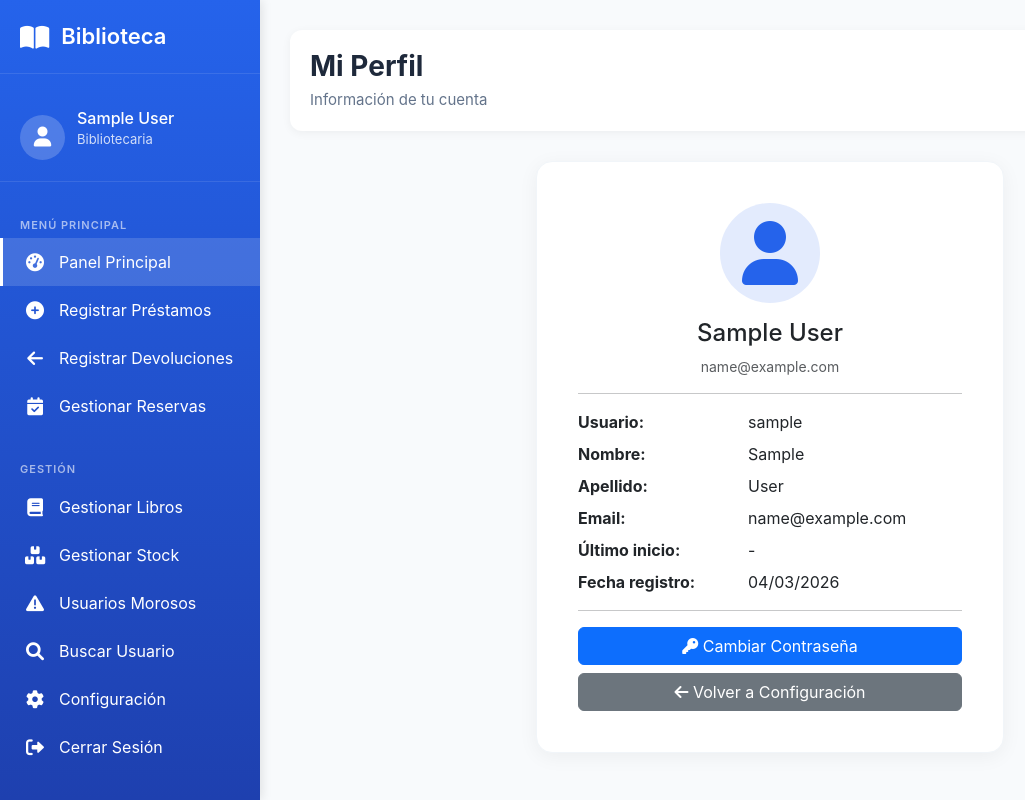
After one commit to AnaVi05/biblioteca-sistema, a Django app: page /perfil/ in a window 1280 px wide. The commit adds this page. Shown: the whole page, without its empty margins (0-1025 px from the left). Run offline with Django 5.2, Linux system fonts and the light colour scheme; the visitor is signed in with stand-in values (Sample User, id 1); data that the repository does not hold is empty.

Commit message:
feat: agrega configuracion, perfil, cambio de contraseña y busqueda de usuarios en panel bibliotecario

```diff
--- a/Biblioteca/urls.py
+++ b/Biblioteca/urls.py
@@ -7,6 +7,7 @@ from django.shortcuts import redirect, render
 from usuario import views
 from django.conf import settings
 from django.conf.urls.static import static
+from prestamo.views import mi_perfil, configuracion_panel
 
 # Vista de redirección según rol
 def redirigir_inicio(request):
@@ -26,6 +27,20 @@ urlpatterns = [
     path('logout/', cerrar_sesion, name='logout'),
     path('', redirigir_inicio, name='home'),
     path('registro/', views.registrar_usuario, name='registro'),
+
+    # Cambio de contraseña
+    path('cambiar-contrasena/', auth_views.PasswordChangeView.as_view(
+        template_name='registration/password_change.html',
+        success_url='/cambiar-contrasena/hecho/'
+    ), name='password_change'),
+    path('cambiar-contrasena/hecho/', auth_views.PasswordChangeDoneView.as_view(
+        template_name='registration/password_change_done.html'
+    ), name='password_change_done'),
+
+    # Perfil y configuración
+    path('perfil/', mi_perfil, name='mi_perfil'),
+    path('configuracion/', configuracion_panel, name='configuracion_panel'),
+
     path('catalogo/', include('catalogo.urls')),
     path('', include('prestamo.urls')),
 ]
--- a/prestamo/urls.py
+++ b/prestamo/urls.py
@@ -24,4 +24,7 @@ urlpatterns = [
     path('bibliotecario/reservas/', views.gestionar_reservas, name='gestionar_reservas'),
     path('bibliotecario/multas/', views.gestionar_multas, name='gestionar_multas'),
     path('confirmar-prestamo/<int:prestamo_id>/', views.confirmar_prestamo, name='confirmar_prestamo'),
+    path('bibliotecario/configuracion/', views.configuracion_panel, name='configuracion_panel'),
+    path('bibliotecario/perfil/', views.mi_perfil, name='mi_perfil'),
+    path('bibliotecario/buscar-usuario/', views.buscar_usuario, name='buscar_usuario'),
 ]
--- a/prestamo/views.py
+++ b/prestamo/views.py
@@ -1118,3 +1118,80 @@ def gestionar_multas(request):
     }
 
     return render(request, 'bibliotecario/morosos.html', context)
+
+@staff_member_required
+def configuracion_panel(request):
+    """Página de configuración del bibliotecario"""
+    return render(request, 'bibliotecario/configuracion.html')
+
+@staff_member_required
+def mi_perfil(request):
+    """Perfil del bibliotecario"""
+    from usuario.models import Socio
+
+    try:
+        socio = Socio.objects.get(user=request.user)
+    except Socio.DoesNotExist:
+        socio = None
+
+    context = {
+        'user': request.user,
+        'socio': socio,
+    }
+    return render(request, 'bibliotecario/perfil.html', context)
+@staff_member_required
+def buscar_usuario(request):
+    """Buscar usuarios (socios) para el bibliotecario"""
+    from usuario.models import Socio
+
+    search = request.GET.get('search', '')
+    socios = []
+    socio_seleccionado = None
+    prestamos_activos = []
+    multas_pendientes = []
+
+    if search:
+        # Buscar por cédula o nombre
+        socios = Socio.objects.filter(
+            estado_socio='activo'
+        ).select_related('user')
+
+        if search.isdigit():
+            socios = socios.filter(cedula__icontains=search)
+        else:
+            socios = socios.filter(
+                user__first_name__icontains=search
+            ) | socios.filter(
+                user__last_name__icontains=search
+            )
+        socios = socios[:10]
+
+    # Ver detalle de un socio seleccionado
+    socio_id = request.GET.get('socio_id')
+    if socio_id:
+        try:
+            socio_seleccionado = Socio.objects.select_related('user').get(id=socio_id)
+
+            # Préstamos activos del socio
+            prestamos_activos = Prestamo.objects.filter(
+                socio=socio_seleccionado,
+                estado='ACTIVO'
+            ).select_related('ejemplar__libro').order_by('-fecha_prestamo')
+
+            # Multas pendientes del socio
+            multas_pendientes = Multa.objects.filter(
+                prestamo__socio=socio_seleccionado,
+                estado='PENDIENTE'
+            ).select_related('prestamo__ejemplar__libro')
+
+        except Socio.DoesNotExist:
+            pass
+
+    context = {
+        'socios': socios,
+        'socio_seleccionado': socio_seleccionado,
+        'prestamos_activos': prestamos_activos,
+        'multas_pendientes': multas_pendientes,
+        'search': search,
+    }
+    return render(request, 'bibliotecario/buscar_usuario.html', context)
--- a/templates/base/menu_bibliotecario.html
+++ b/templates/base/menu_bibliotecario.html
@@ -552,10 +552,16 @@
                     <span>Usuarios Morosos</span>
                 </a>
             </li>
-            <li class="menu-item">
-                <a href="#">
-                    <i class="fas fa-file-alt"></i>
-                    <span>Reportes Simples</span>
+            <li class="menu-item" id="menu-buscar-usuario">
+                <a href="{% url 'buscar_usuario' %}">
+                    <i class="fas fa-search"></i>
+                    <span>Buscar Usuario</span>
+                </a>
+            </li>
+            <li class="menu-item" id="menu-configuracion">
+                <a href="{% url 'configuracion_panel' %}">
+                    <i class="fas fa-cog"></i>
+                    <span>Configuración</span>
                 </a>
             </li>
             <li class="menu-item">
@@ -595,7 +601,9 @@
             '/bibliotecario/reservas/': 'menu-reservas',
             '/bibliotecario/multas/': 'menu-morosos',
             '/catalogo/gestion/libros/': 'menu-libros',
-            '/catalogo/gestion/ejemplares/': 'menu-stock'
+            '/catalogo/gestion/ejemplares/': 'menu-stock',
+            '/bibliotecario/configuracion/': 'menu-configuracion',
+            '/bibliotecario/buscar-usuario/': 'menu-buscar-usuario'
         };
 
         for (const [path, menuId] of Object.entries(menuItems)) {
--- /dev/null
+++ b/templates/bibliotecario/perfil.html
@@ -0,0 +1,85 @@
+{% extends 'base/menu_bibliotecario.html' %}
+
+{% block main_content %}
+<div class="content-header">
+    <div class="page-title">
+        <h1>Mi Perfil</h1>
+        <p>Información de tu cuenta</p>
+    </div>
+</div>
+
+<div class="row">
+    <div class="col-md-6 mx-auto">
+        <div class="card">
+            <div class="card-body text-center">
+                <!-- Avatar -->
+                <div class="mb-3">
+                    <div class="mx-auto" style="width: 100px; height: 100px; background: #2563eb20; border-radius: 50%; display: flex; align-items: center; justify-content: center;">
+                        <i class="fas fa-user fa-4x" style="color: #2563eb;"></i>
+                    </div>
+                </div>
+
+                <!-- Nombre -->
+                <h4>{{ user.get_full_name|default:user.username }}</h4>
+                <p class="text-muted">{{ user.email }}</p>
+
+                <hr>
+
+                <!-- Datos del usuario -->
+                <div class="text-start">
+                    <div class="row mb-2">
+                        <div class="col-5 fw-bold">Usuario:</div>
+                        <div class="col-7">{{ user.username }}</div>
+                    </div>
+                    <div class="row mb-2">
+                        <div class="col-5 fw-bold">Nombre:</div>
+                        <div class="col-7">{{ user.first_name|default:"-" }}</div>
+                    </div>
+                    <div class="row mb-2">
+                        <div class="col-5 fw-bold">Apellido:</div>
+                        <div class="col-7">{{ user.last_name|default:"-" }}</div>
+                    </div>
+                    <div class="row mb-2">
+                        <div class="col-5 fw-bold">Email:</div>
+                        <div class="col-7">{{ user.email|default:"-" }}</div>
+                    </div>
+                    {% if socio %}
+                    <div class="row mb-2">
+                        <div class="col-5 fw-bold">Cédula:</div>
+                        <div class="col-7">{{ socio.cedula|default:"-" }}</div>
+                    </div>
+                    <div class="row mb-2">
+                        <div class="col-5 fw-bold">Teléfono:</div>
+                        <div class="col-7">{{ socio.telefono|default:"-" }}</div>
+                    </div>
+                    <div class="row mb-2">
+                        <div class="col-5 fw-bold">Tipo:</div>
+                        <div class="col-7">{{ socio.tipo_usuario|title|default:"-" }}</div>
+                    </div>
+                    {% endif %}
+                    <div class="row mb-2">
+                        <div class="col-5 fw-bold">Último inicio:</div>
+                        <div class="col-7">{{ user.last_login|date:"d/m/Y H:i"|default:"-" }}</div>
+                    </div>
+                    <div class="row mb-2">
+                        <div class="col-5 fw-bold">Fecha registro:</div>
+                        <div class="col-7">{{ user.date_joined|date:"d/m/Y"|default:"-" }}</div>
+                    </div>
+                </div>
+
+                <hr>
+
+                <!-- Botones -->
+                <div class="d-grid gap-2">
+                    <a href="{% url 'password_change' %}" class="btn btn-primary">
+                        <i class="fas fa-key"></i> Cambiar Contraseña
+                    </a>
+                    <a href="{% url 'configuracion_panel' %}" class="btn btn-secondary">
+                        <i class="fas fa-arrow-left"></i> Volver a Configuración
+                    </a>
+                </div>
+            </div>
+        </div>
+    </div>
+</div>
+{% endblock %}
```
Also changed, not shown: templates/bibliotecario/buscar_usuario.html (added, +180 -0 lines), templates/bibliotecario/configuracion.html (added, +61 -0 lines), templates/bibliotecario/dashboard.html (+4 -4 lines), templates/registration/password_change.html (added, +61 -0 lines), templates/registration/password_change_done.html (added, +25 -0 lines).
